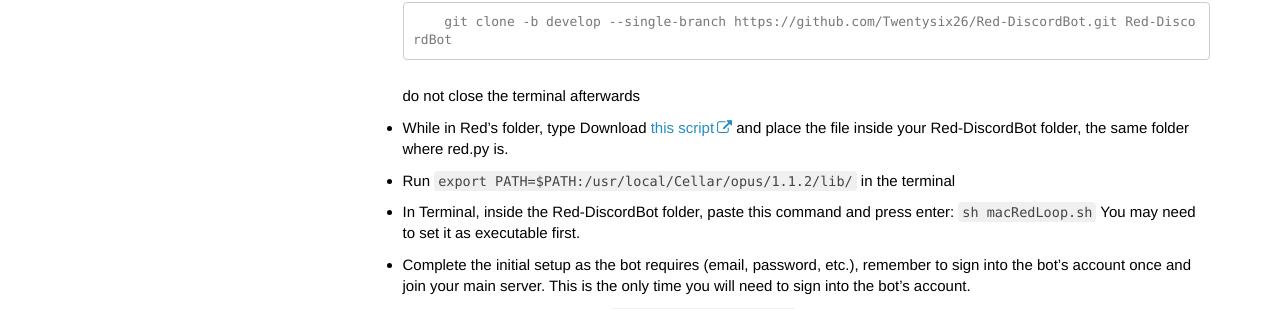
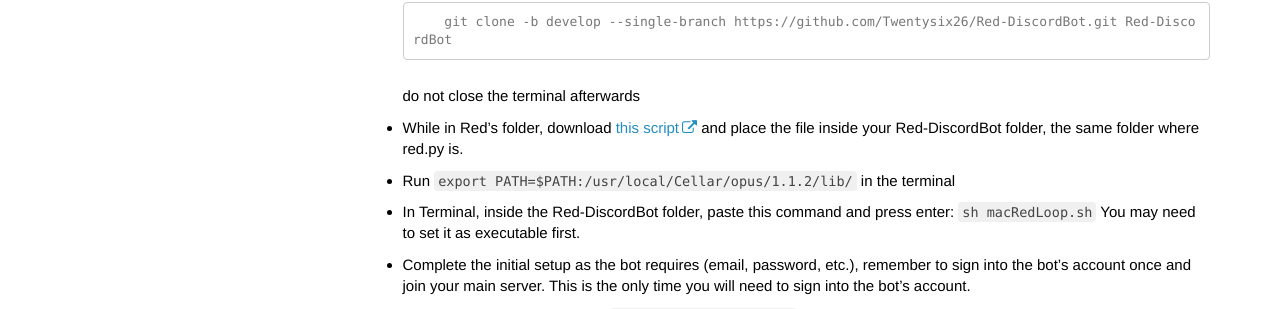
Before and after one commit to Twentysix26/Red-Docs, a Jekyll site: the page built from red/red_install_mac.md, in a window 1280 px wide and 1306 px high. Shown: the part 709-1018 px from the top of the window. Built offline with Jekyll 4.4.1, drawn with Linux system fonts in a browser that asks for light colours; nearby versions of some CDN libraries; comment, search, counter and statistics services are not loaded.

Commit message:
fixed a typo

```diff
--- a/red/red_install_mac.md
+++ b/red/red_install_mac.md
@@ -41,8 +41,7 @@ A guide by orels1
 
   do not close the terminal afterwards
 
-* While in Red's folder, type
-Download [this script](https://drive.google.com/uc?export=download&id=0B_mR_iWue1vSVXlNSktnZkJuTUk) and place the file inside your Red-DiscordBot folder, the same folder where red.py is.
+* While in Red's folder, download [this script](https://drive.google.com/uc?export=download&id=0B_mR_iWue1vSVXlNSktnZkJuTUk) and place the file inside your Red-DiscordBot folder, the same folder where red.py is.
 
 * Run `export PATH=$PATH:/usr/local/Cellar/opus/1.1.2/lib/` in the terminal
 
```
